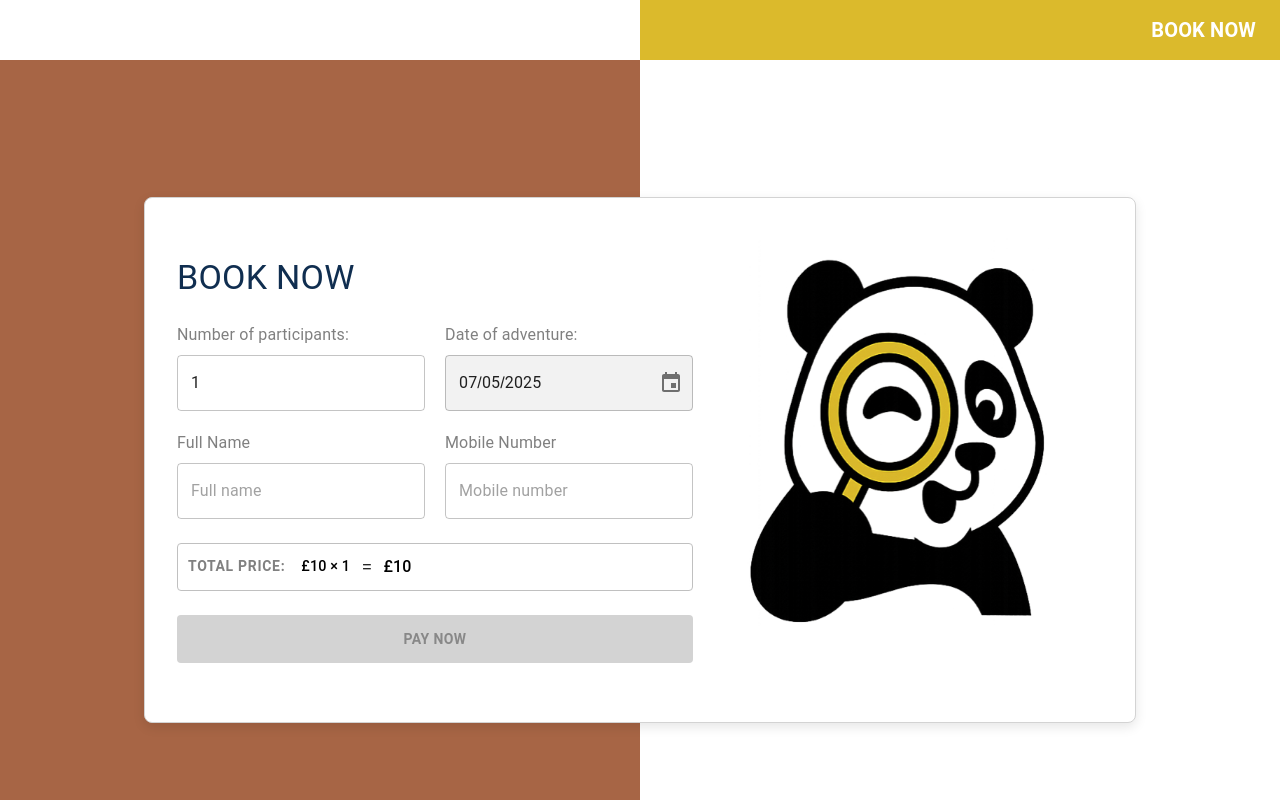
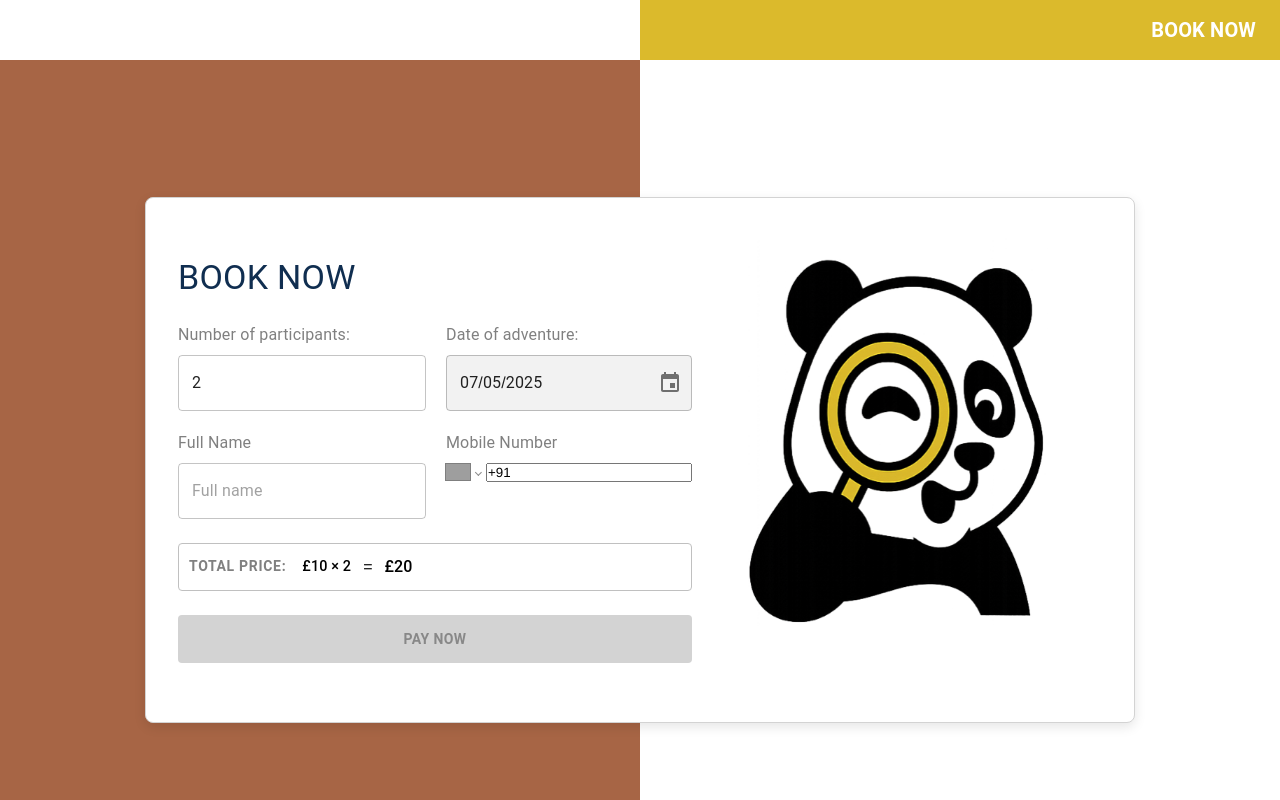
Before and after one commit to Vaibhav-Kotadiya-Dev/react-treasure-hut, a React (Create React App) app in the folder ui-treasure-hunt/: page /book-now in a window 1280 px wide. Shown: the top 800 px of the page. Built offline with nearby package versions, Linux system fonts and the light colour scheme; grey boxes are pictures that could not be loaded; some icons are missing.

Commit message:
fix: ui changes

```diff
--- a/ui-treasure-hunt/package.json
+++ b/ui-treasure-hunt/package.json
@@ -19,6 +19,8 @@
     "react-dom": "^19.1.0",
     "react-router-dom": "^6.30.0",
     "react-scripts": "5.0.1",
+    "react-phone-number-input": "^3.4.12",
+    "libphonenumber-js": "^1.12.7",
     "web-vitals": "^2.1.4"
   },
   "scripts": {
--- a/ui-treasure-hunt/src/pages/book-now/index.jsx
+++ b/ui-treasure-hunt/src/pages/book-now/index.jsx
@@ -2,15 +2,18 @@
 import React, { useState } from "react";
 import { Box, Button, TextField, Typography } from "@mui/material";
 import { DatePicker } from "@mui/x-date-pickers/DatePicker";
+import PhoneInput from "react-phone-number-input";
+import { isValidPhoneNumber } from "react-phone-number-input";
 import dayjs from "dayjs";
 import "./book-now.css";
 import { LocalizationProvider } from "@mui/x-date-pickers";
 import { AdapterDayjs } from "@mui/x-date-pickers/AdapterDayjs";
 import { createStripeCheckoutSession } from "../../api/payment";
 import { useToast } from "../../components/toaster";
+import "react-phone-number-input/style.css";
 
 const BookingForm = () => {
-  const [participants, setParticipants] = useState(1);
+  const [participants, setParticipants] = useState(2);
   const [registrationDate, setRegistrationDate] = useState(dayjs());
   const [fullName, setFullName] = useState("");
   const [whatsapp, setWhatsapp] = useState("");
@@ -23,20 +26,22 @@ const BookingForm = () => {
 
   const handleError = (key, value) => {
     let message = "";
-    const mobileRegex = /^(?:[6-9]\d{9}|07\d{9})$/;
     const fullNameRegex = /^[A-Za-z\s'-]{2,50}$/;
-    if (!value || (typeof value === "string" && value.trim() === "")) {
+    if (!value || (typeof value === "string" && value?.trim() === "")) {
       const errorKeysName = {
         participants: "Number of participants",
         fullName: "Full Name",
         mobileNumber: "Mobile number",
       };
       message = `${errorKeysName[key]} is required.`;
-    } else if (key === "mobileNumber" && !mobileRegex.test(value)) {
+    } else if (key === "mobileNumber" && !isValidPhoneNumber(value)) {
       message = "Enter a valid WhatsApp number.";
-    } else if (key === "participants" && Number(value) <= 0) {
-      message = "Participants must be more than 0.";
-    } else if (key === "fullName" && (typeof value !== "string" || !fullNameRegex.test(value))) {
+    } else if (key === "participants" && Number(value) <= 1) {
+      message = "Minimum 2 participants are required";
+    } else if (
+      key === "fullName" &&
+      (typeof value !== "string" || !fullNameRegex.test(value))
+    ) {
       message = "Enter a valid name.";
     }
     setErrors((prev) => ({
@@ -47,15 +52,15 @@ const BookingForm = () => {
 
   const isFormValid = () => {
     return (
-      participants &&
-      fullName.trim() !== "" &&
-      whatsapp.trim() !== "" &&
+      Number(participants) > 1 &&
+      fullName?.trim() !== "" &&
+      whatsapp?.trim() !== "" &&
       registrationDate &&
       Object.values(errors).every((val) => val === "")
     );
   };
 
-  const handleOnChange = async (e) => {
+  const handleOnClick = async (e) => {
     e.preventDefault();
     try {
       const checkoutSessionResponse = await createStripeCheckoutSession({
@@ -63,7 +68,7 @@ const BookingForm = () => {
         registrationDate,
         teamMemberCount: participants,
         amount: total,
-        fullName
+        fullName,
       });
       if (checkoutSessionResponse.status === 200) {
         const {
@@ -108,6 +113,7 @@ const BookingForm = () => {
                     if (value.length > 10) return;
                     if (Number(value) <= 0) return;
                     setParticipants(Number(value));
+                    handleError("participants", value);
                   }}
                   onBlur={(e) => handleError("participants", e.target.value)}
                   error={!!errors.participants}
@@ -141,7 +147,10 @@ const BookingForm = () => {
                   placeholder="Full name"
                   fullWidth
                   value={fullName}
-                  onChange={(e) => setFullName(e.target.value)}
+                  onChange={(e) => {
+                    setFullName(e.target.value);
+                    handleError("fullName", e.target.value);
+                  }}
                   onBlur={(e) => handleError("fullName", e.target.value)}
                   error={!!errors["fullName"]}
                   helperText={errors["fullName"]}
@@ -156,22 +165,29 @@ const BookingForm = () => {
               </div>
               <Box className="form-section">
                 <Typography className="form-label">Mobile Number</Typography>
-                <TextField
-                  placeholder="Mobile number"
-                  fullWidth
+                <PhoneInput
+                  international
+                  defaultCountry="IN"
+                  placeholder="Enter phone number"
+                  className=""
                   value={whatsapp}
-                  onChange={(e) => setWhatsapp(e.target.value)}
+                  onChange={(value) => {
+                    setWhatsapp(value);
+                    handleError("mobileNumber", value);
+                  }}
                   onBlur={(e) => handleError("mobileNumber", e.target.value)}
-                  error={!!errors["mobileNumber"]}
-                  helperText={errors["mobileNumber"]}
-                  sx={{
-                    "& .MuiFormHelperText-root": {
-                      color: "error.main",
-                      marginLeft: 0.5,
+                />
+                {errors["mobileNumber"] && (
+                  <div
+                    style={{
+                      color: "#d32f2f",
                       fontSize: "0.75rem",
-                    },
-                  }}
-                />
+                      marginTop: "4px",
+                    }}
+                  >
+                    {errors["mobileNumber"]}
+                  </div>
+                )}
               </Box>
             </div>
             <div className="form-section-price">
@@ -222,7 +238,7 @@ const BookingForm = () => {
                 className="pay-button"
                 sx={{ width: "100%", color: "black", fontWeight: 700 }}
                 disabled={!isFormValid()}
-                onClick={handleOnChange}
+                onClick={handleOnClick}
               >
                 PAY NOW
               </Button>
```
Also changed, not shown: ui-treasure-hunt/src/App.jsx (line endings or trailing spaces).
